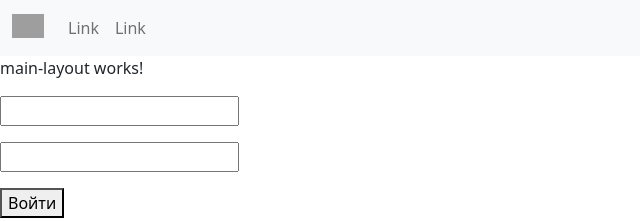
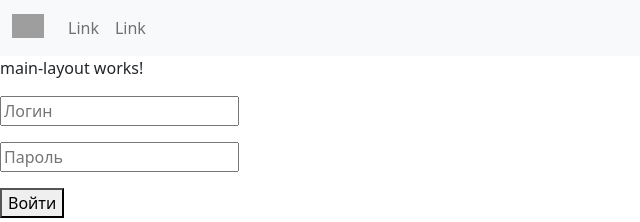
Before and after one commit to Pavel-Kazarezau/FeedbackTrackerFrontend, an Angular app: page / in a window 1280 px wide. Shown: the top 222 px of the page, without its empty margins (0-640 px from the left). Built offline with nearby package versions, Linux system fonts and the light colour scheme; grey boxes are pictures that could not be loaded.

Commit message:
Add submit to login-page component

```diff
--- a/src/app/login-page/login-page.component.html
+++ b/src/app/login-page/login-page.component.html
@@ -1,9 +1,9 @@
 <form class="conteiner" [formGroup]="form" (ngSubmit)="submit()">
     <div class="mb-3">
-        <input type="email">
+        <input type="email" formControlName="login" placeholder="Логин">
     </div>
     <div class="mb-3">
-        <input type="password">
+        <input type="password" formControlName="password" placeholder="Пароль">
     </div>
 
     <button type="submit">Войти</button>
--- a/src/app/login-page/login-page.component.ts
+++ b/src/app/login-page/login-page.component.ts
@@ -1,5 +1,8 @@
 import { Component, OnInit } from '@angular/core';
 import { FormControl, FormGroup, Validators } from '@angular/forms';
+import { Router } from '@angular/router';
+import { User } from 'src/interfaces';
+import { AuthenticationService } from '../service/authentication.service';
 
 @Component({
   selector: 'app-login-page',
@@ -10,7 +13,10 @@ export class LoginPageComponent implements OnInit {
 
   public form!: FormGroup;
 
-  constructor() { }
+  constructor(
+    private authService: AuthenticationService,
+    private router: Router
+    ) { }
 
   ngOnInit(): void {
     this.form = new FormGroup({
@@ -20,7 +26,16 @@ export class LoginPageComponent implements OnInit {
   }
 
   submit() {
+    const user: User = {
+      login: this.form.value.login,
+      password: this.form.value.password,
+    }
 
+    console.log(user)
+    this.authService.login(user)
+    .subscribe(() => {
+      this.router.navigate(['home'])
+    })
   }
 
 }
```
